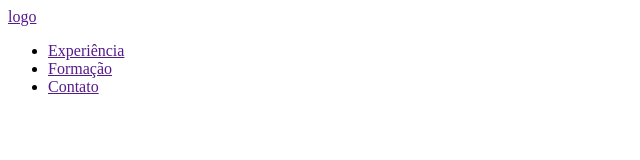
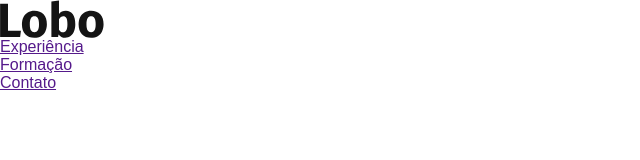
Before and after one commit to AdalbertCosta/sitelobo_projeto.origamid, a plain HTML site: page index.html in a window 1280 px wide. Shown: the whole page, without its empty margins (0-640 px from the left). Drawn offline with Linux system fonts and the light colour scheme.

Commit message:
Iniciando Projeto Site Logo

```diff
--- /dev/null
+++ b/css/global.css
@@ -0,0 +1,23 @@
+body {
+  font-family: 'Fira Sans', Arial, Sans-serif;
+  margin: 0px;
+  color: #141414;
+}
+
+h1,
+h2,
+h3,
+p {
+  margin: 0px;
+}
+
+ul {
+  margin: 0px;
+  padding: 0px;
+  list-style: none;
+}
+
+img {
+  max-width: 100%;
+  display: block;
+}
--- a/css/style.css
+++ b/css/style.css
@@ -0,0 +1,2 @@
+@import './global.css';
+@import './header.css'
--- a/index.html
+++ b/index.html
@@ -9,16 +9,18 @@
 </head>
 <body>
 
-  <header>
-    <a href="">logo</a>
-    <div class="#">
-      <ul>
+  <header class="header">
+    <img src="./img/marca.svg" alt="Lobo">
+
+    <nav>
+      <ul  class="header-menu">
         <li> <a href="">Experiência</a></li>
         <li> <a href="">Formação</a></li>
         <li> <a href="">Contato</a></li>
       </ul>
-    </div>
+    </nav>
   </header>
+
 
   <section>
 
```
Also changed, not shown: css/header.css (added).
